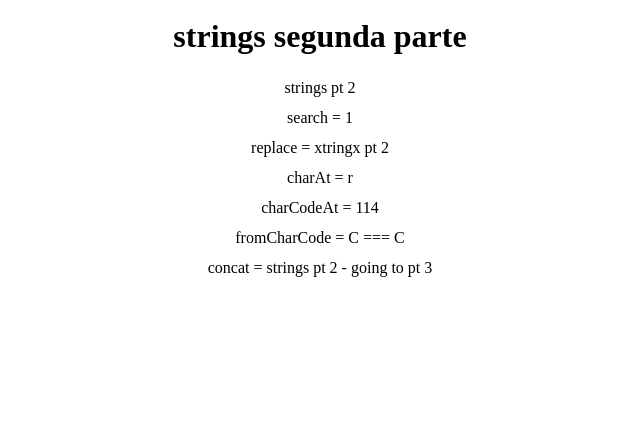
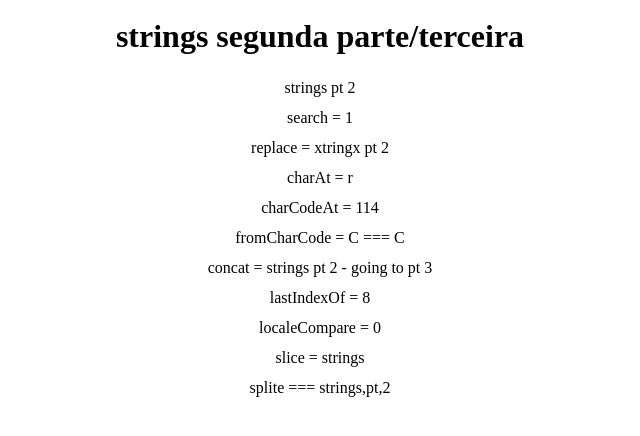
Before and after one commit to Wesley3king/JavaScript, a plain HTML site: page aula_47/index.html in a window 1280 px wide. Shown: the whole page, without its empty margins (320-960 px from the left). Drawn offline with Linux system fonts and the light colour scheme.

Commit message:
strings pt 3

```diff
--- a/aula_47/index.html
+++ b/aula_47/index.html
@@ -15,7 +15,7 @@
     </style>
 </head>
 <body>
-    <h1>strings segunda parte</h1>
+    <h1>strings segunda parte/terceira</h1>
     <script src="./index.js"></script>
 </body>
 </html>
--- a/aula_47/index.js
+++ b/aula_47/index.js
@@ -16,4 +16,17 @@ document.write(`charCodeAt = ${txt.charCodeAt(2)} <br>`);
 document.write(`fromCharCode = ${String.fromCharCode(67)} === C <br>`);
 
 //concat
-document.write(`concat = ${txt.concat(' - going to pt 3')}`);
+document.write(`concat = ${txt.concat(' - going to pt 3')}  <br>`);
+
+//lastIndexOf
+document.write(`lastIndexOf = ${txt.lastIndexOf('pt')} <br>`);
+
+//localeCompare
+document.write(`localeCompare = ${txt.localeCompare("strings pt 2")} <br>`);
+
+//slice
+document.write(`slice = ${txt.slice(0,8)} <br>`);
+
+//split
+document.write(`splite === ${txt.split(' ')} <br>`)
+//cada virgúla signica um corte, podes acessar cada palavra contada por um array = console.log(res[1]); === pt;
```
